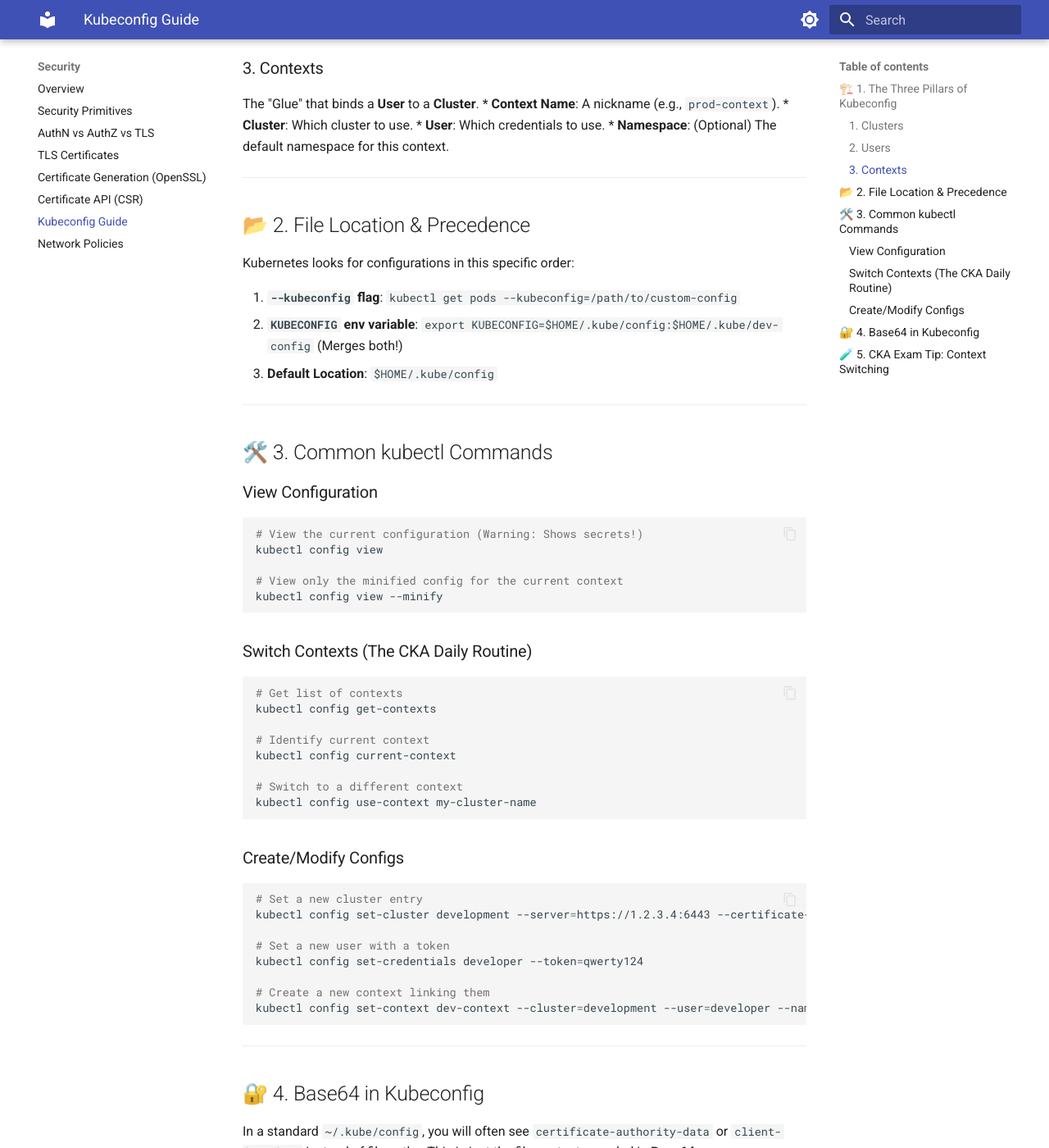
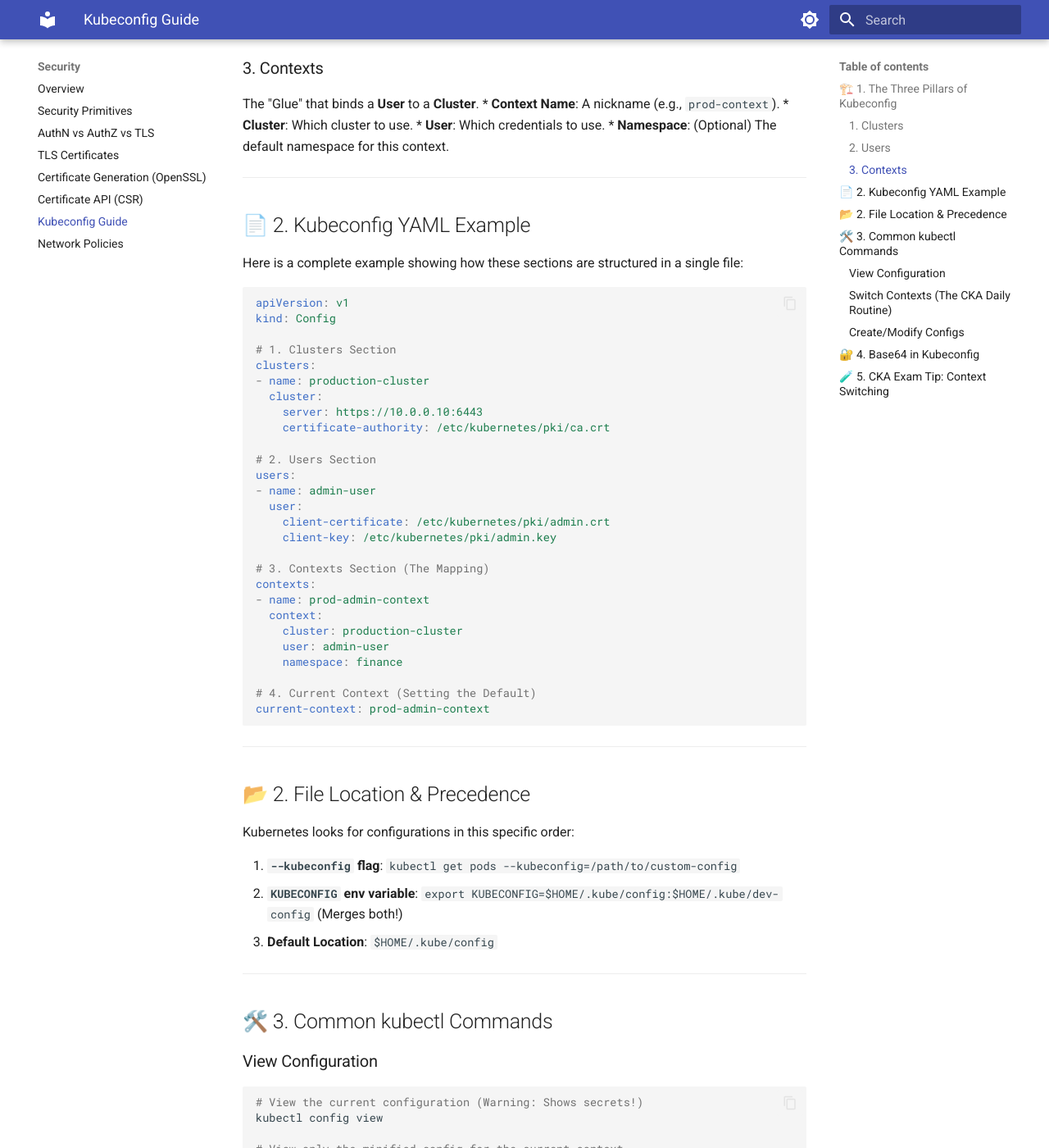
Before and after one commit to kvcenation5/cka-study-guide, an MkDocs documentation site: the page built from docs/security/kubeconfig-guide.md, in a window 1280 px wide and 1400 px high, scrolled down 669 px. Shown: the whole window at 82% size. Built offline with MkDocs 1.6.1 and Material for MkDocs 9.7.7, drawn with Linux system fonts in a browser that asks for light colours.

Commit message:
Add YAML example to Kubeconfig guide

````diff
--- a/docs/security/kubeconfig-guide.md
+++ b/docs/security/kubeconfig-guide.md
@@ -25,6 +25,42 @@ The "Glue" that binds a **User** to a **Cluster**.
 *   **Cluster**: Which cluster to use.
 *   **User**: Which credentials to use.
 *   **Namespace**: (Optional) The default namespace for this context.
+
+---
+
+## 📄 2. Kubeconfig YAML Example
+
+Here is a complete example showing how these sections are structured in a single file:
+
+```yaml
+apiVersion: v1
+kind: Config
+
+# 1. Clusters Section
+clusters:
+- name: production-cluster
+  cluster:
+    server: https://10.0.0.10:6443
+    certificate-authority: /etc/kubernetes/pki/ca.crt
+
+# 2. Users Section
+users:
+- name: admin-user
+  user:
+    client-certificate: /etc/kubernetes/pki/admin.crt
+    client-key: /etc/kubernetes/pki/admin.key
+
+# 3. Contexts Section (The Mapping)
+contexts:
+- name: prod-admin-context
+  context:
+    cluster: production-cluster
+    user: admin-user
+    namespace: finance
+
+# 4. Current Context (Setting the Default)
+current-context: prod-admin-context
+```
 
 ---
 
````
